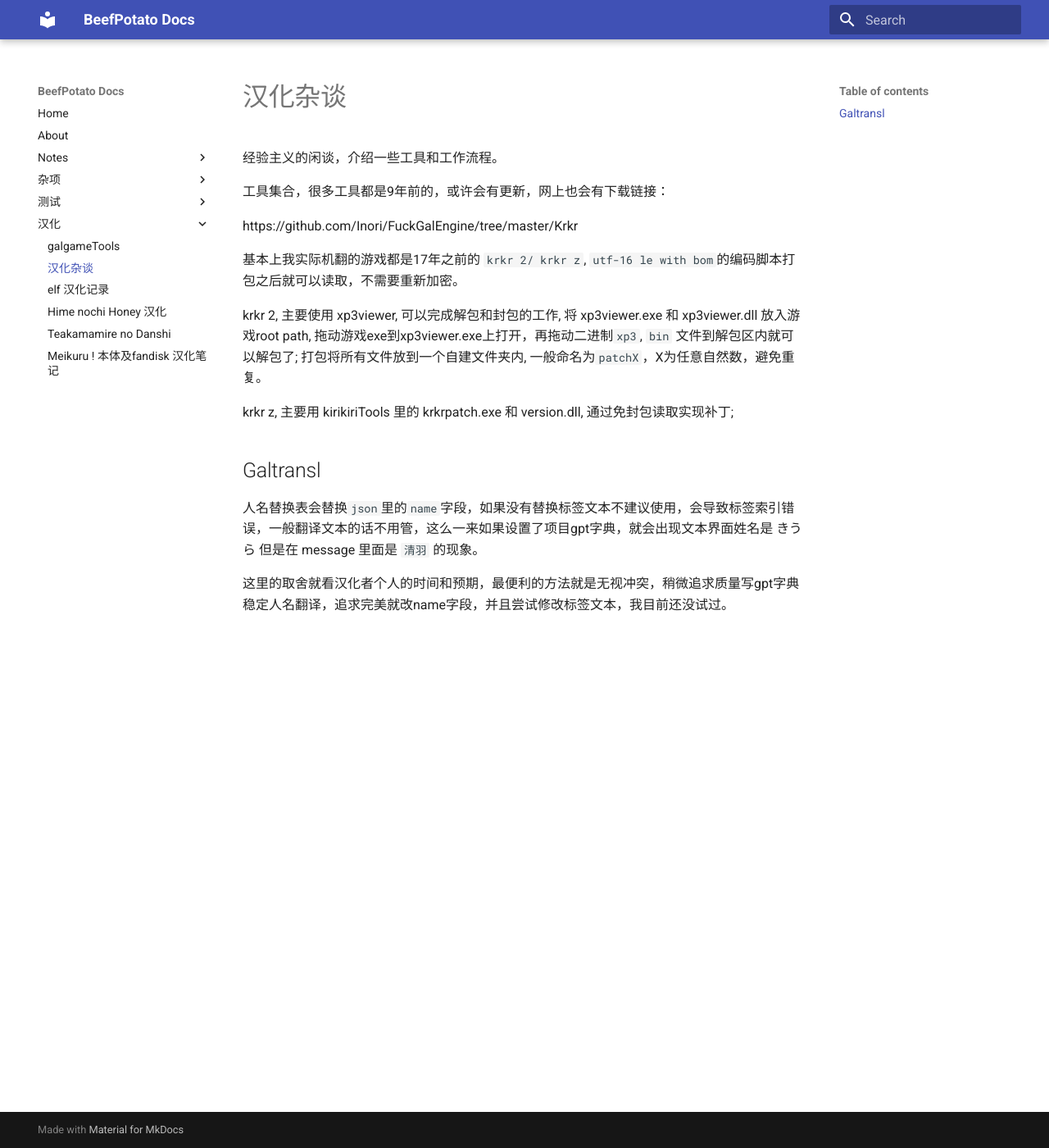
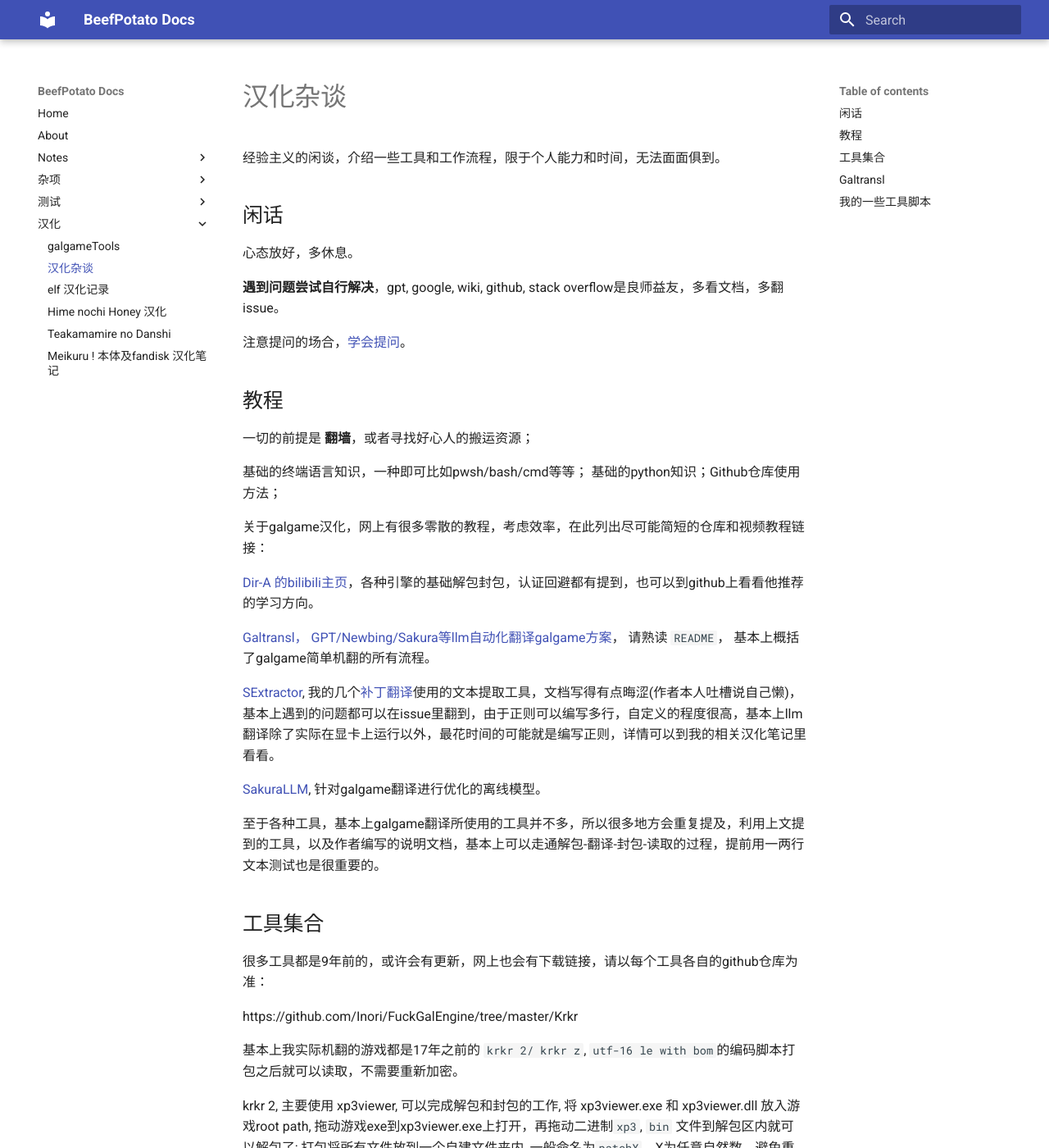
Before and after one commit to beef-potato/beefpotatoBlog, an MkDocs documentation site: the page built from docs/galgameCnNote.md, in a window 1280 px wide and 1400 px high. Shown: the whole window at 82% size. Built offline with MkDocs 1.6.1 and Material for MkDocs 9.7.7, drawn with Linux system fonts in a browser that asks for light colours; some of the changed text lies outside the part shown.

Commit message:
add tutorial

```diff
--- a/docs/galgameCnNote.md
+++ b/docs/galgameCnNote.md
@@ -1,10 +1,39 @@
 # 汉化杂谈
 
-经验主义的闲谈，介绍一些工具和工作流程。
+经验主义的闲谈，介绍一些工具和工作流程，限于个人能力和时间，无法面面俱到。
 
-工具集合，很多工具都是9年前的，或许会有更新，网上也会有下载链接：
+## 闲话
+
+心态放好，多休息。
+
+**遇到问题尝试自行解决**，gpt, google, wiki, github, stack overflow是良师益友，多看文档，多翻issue。
+
+注意提问的场合，[学会提问](https://github.com/tvvocold/How-To-Ask-Questions-The-Smart-Way)。
+
+## 教程
+
+一切的前提是 **翻墙**，或者寻找好心人的搬运资源；
+
+基础的终端语言知识，一种即可比如pwsh/bash/cmd等等； 基础的python知识；Github仓库使用方法；
+
+关于galgame汉化，网上有很多零散的教程，考虑效率，在此列出尽可能简短的仓库和视频教程链接：
+
+[Dir-A 的bilibili主页](https://space.bilibili.com/8144708)，各种引擎的基础解包封包，认证回避都有提到，也可以到github上看看他推荐的学习方向。
+
+[Galtransl， GPT/Newbing/Sakura等llm自动化翻译galgame方案](https://github.com/xd2333/GalTransl)， 请熟读 `README`， 基本上概括了galgame简单机翻的所有流程。
+
+[SExtractor](https://github.com/satan53x/SExtractor), 我的几个[补丁翻译](https://2dfan.com/users/378986/downloads)使用的文本提取工具，文档写得有点晦涩(作者本人吐槽说自己懒)， 基本上遇到的问题都可以在issue里翻到，由于正则可以编写多行，自定义的程度很高，基本上llm翻译除了实际在显卡上运行以外，最花时间的可能就是编写正则，详情可以到我的相关汉化笔记里看看。
+
+[SakuraLLM](https://huggingface.co/SakuraLLM), 针对galgame翻译进行优化的离线模型。
+
+至于各种工具，基本上galgame翻译所使用的工具并不多，所以很多地方会重复提及，利用上文提到的工具，以及作者编写的说明文档，基本上可以走通解包-翻译-封包-读取的过程，提前用一两行文本测试也是很重要的。
+
+## 工具集合
+
+很多工具都是9年前的，或许会有更新，网上也会有下载链接，请以每个工具各自的github仓库为准：
 
 https://github.com/Inori/FuckGalEngine/tree/master/Krkr
+
 
 基本上我实际机翻的游戏都是17年之前的 `krkr 2/ krkr z`, `utf-16 le with bom`的编码脚本打包之后就可以读取，不需要重新加密。
 
@@ -14,6 +43,12 @@ krkr z, 主要用 kirikiriTools 里的 krkrpatch.exe 和 version.dll, 通过免
 
 ## Galtransl
 
-人名替换表会替换`json`里的`name`字段，如果没有替换标签文本不建议使用，会导致标签索引错误，一般翻译文本的话不用管，这么一来如果设置了项目gpt字典，就会出现文本界面姓名是 きうら 但是在 message 里面是 `清羽` 的现象。
+人名替换csv表会替换`json`里的`name`字段，如果没有替换标签文本且充分理解krkr标签读取逻辑，不建议使用，会导致[标签索引错误](https://2dfan.com/downloads/26730)，一般翻译文本的话不用管，这么一来如果设置了项目gpt字典，就会出现文本界面姓名是 きうら 但是在 message 里面是 `清羽` 的现象。
 
 这里的取舍就看汉化者个人的时间和预期，最便利的方法就是无视冲突，稍微追求质量写gpt字典稳定人名翻译，追求完美就改name字段，并且尝试修改标签文本，我目前还没试过。
+
+## 我的一些工具脚本
+
+https://github.com/beef-potato/SExtractor/tree/main/pythonScripts
+
+基本上就是编码转换，直接用emeditor批量打开和处理也可以，胜在简单，也不是很复杂。
```
